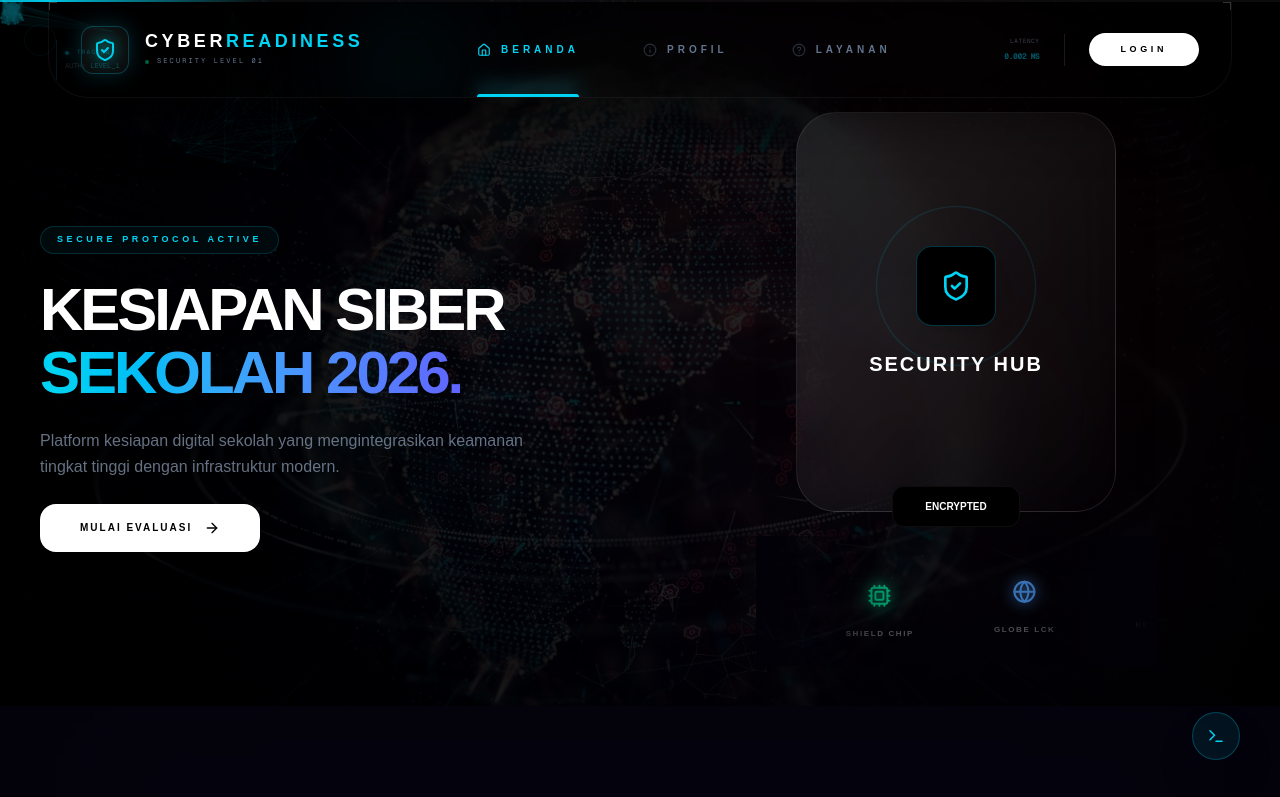
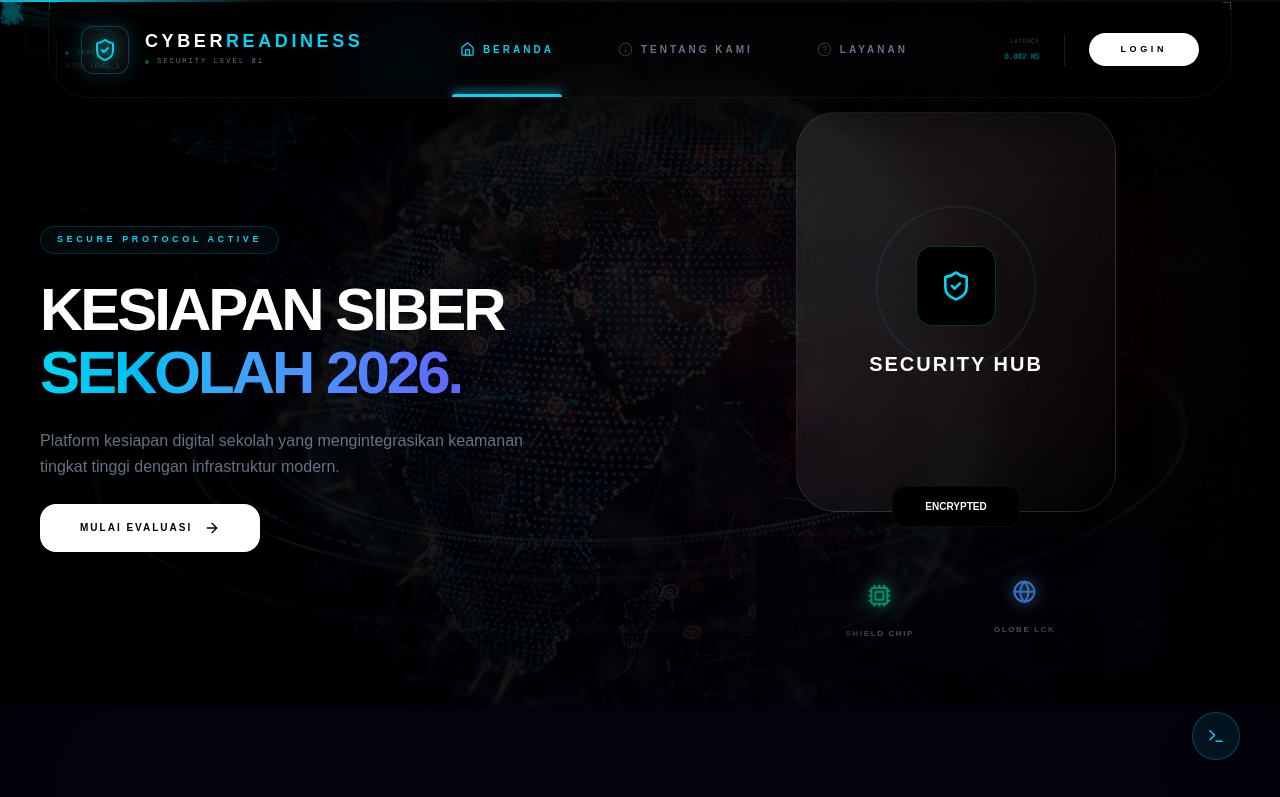
Before and after one commit to Edwinn1711/cyber-backend, a Next.js app: page / in a window 1280 px wide. Shown: the top 797 px of the page. Built offline with nearby package versions, Linux system fonts and the light colour scheme.

Commit message:
fix: synchronize header labels with modal state keys to enable Tentang Kami access

```diff
--- a/app/(loginregister)/page.tsx
+++ b/app/(loginregister)/page.tsx
@@ -1151,42 +1151,40 @@ export default function CyberLandingDark() {
                </div>
             </div>
 
-            <nav className="hidden lg:flex flex-1 justify-center items-center gap-16 h-full">
+            <nav className="hidden lg:flex flex-1 justify-center items-center gap-12 h-full">
              {[
                { label: 'Beranda', id: 'hero', icon: Home, type: 'scroll' },
-                 { label: 'Profil', id: 'pilar', icon: Info, type: 'modal' },
+               { label: 'Tentang Kami', id: 'pilar', icon: Info, type: 'modal' },
                { label: 'Layanan', id: 'infra', icon: HelpCircle, type: 'modal' }
-               ].map((item) => {
+             ].map((item, idx) => {
                const isActive = activeSection === item.label;
                return (
                  <button
-                     key={item.label}
+                    key={idx}
                     onClick={() => {
-                        setActiveSection(item.label); // INI AGAR GARIS MENGIKUTI
+                      setActiveSection(item.label);
                       if (item.type === 'scroll') {
-                           scrollToSection('hero', 'Beranda');
+                        scrollToSection(item.id, item.label);
                       } else {
-                           setActiveModal(item.label.toUpperCase() as any);
+                        // SINKRONISASI: Menggunakan 'TENTANG KAMI' agar modal terbuka
+                        const modalKey = item.label.toUpperCase();
+                        setActiveModal(modalKey as any);
                       }
                     }}
-                     className="relative flex flex-col items-center justify-center h-full group outline-none"
-                   >
-                     {/* Label & Ikon */}
-                     <div className={`flex items-center gap-2.5 text-[10px] font-black uppercase tracking-[0.4em] transition-all duration-500 ${isActive ? 'text-cyan-400' : 'text-slate-500 group-hover:text-white'}`}>
-                        <item.icon size={14} className={isActive ? "text-cyan-400 animate-pulse" : "opacity-40 group-hover:opacity-100"} />
+                    className="relative flex flex-col items-center justify-center h-full px-2 group outline-none"
+                 >
+                    <div className={`flex items-center gap-2 text-[10px] uppercase tracking-[0.3em] font-black transition-all duration-300 ${isActive ? 'text-cyan-400' : 'text-slate-500 group-hover:text-white'}`}>
+                      <item.icon size={15} className={isActive ? "text-cyan-400 animate-pulse" : "opacity-40 group-hover:opacity-100"} />
                       {item.label}
                     </div>
-
-                     {/* GARIS BAWAH (NAV-GLOW) - MELUNCUR KE SEMUA TOMBOL */}
                     {isActive && (
                       <motion.div
-                         layoutId="active-nav-glow" // ID unik agar Framer Motion tahu ini garis yang sama
-                         className="absolute bottom-0 left-0 right-0 h-[3px] bg-cyan-400 rounded-t-full shadow-[0_-4px_20px_#22d3ee]"
-                         transition={{ type: "spring", stiffness: 380, damping: 30 }}
+                        layoutId="nav-glow"
+                        className="absolute bottom-0 left-0 right-0 h-[3px] bg-cyan-400 rounded-t-full shadow-[0_-2px_10px_#22d3ee]"
                       />
                     )}
                  </button>
-                 );
+               )
              })}
           </nav>
 
```
Lines whose indentation alone changed are shown as unchanged.
